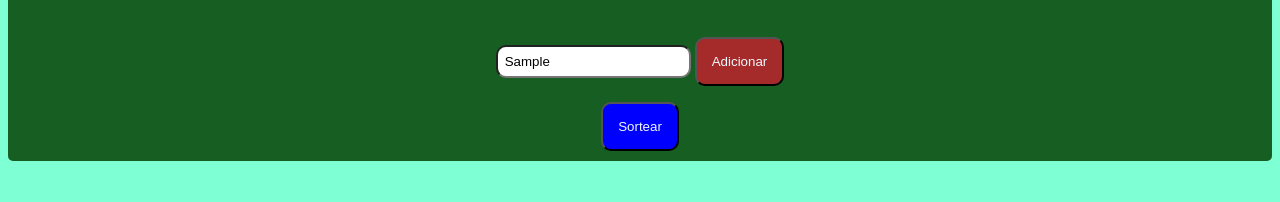
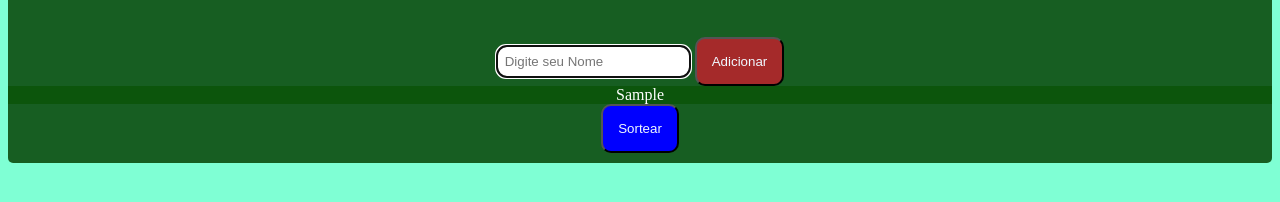
Before and after one commit to murilomouramoraes-spec/Trabalho-amigo-secreto, a plain HTML site: page 3DSL/index.html in a window 1280 px wide. Both pictures are taken after typing "Sample" into the empty fields and a click on the input "Adicionar". Shown: the part 452-654 px from the top of the page. Drawn offline with Linux system fonts and the light colour scheme.

Commit message:
Add files via upload

```diff
--- a/3DSL/index.html
+++ b/3DSL/index.html
@@ -14,12 +14,14 @@
         </div>
         <div id="parte2">
 <h1>Digite o nome do seus amigos</h1>
-<input type="text">
+<input type="text" id = "amigo" placeholder="Digite seu Nome">
 <input type="submit" value="Adicionar" id="botao1">
-<ul></ul>
-<ul></ul>
+<ul id = "lista"></ul>
+<ul id="resultado"></ul>
 <input type="submit" value="Sortear" id="botao2">
+
         </div>
     </div>
+    <script src="index.js/index.js"></script>
 </body>
 </html>
--- /dev/null
+++ b/3DSL/index.js/index.js
@@ -0,0 +1,21 @@
+let amigo = document.getElementById("amigo");
+let lista = document.getElementById ("lista");
+let amigos = []
+
+document.getElementById ("botao1").onclick =
+() => {
+    let nome = amigo.value.trim()
+    if (nome == ""){
+        alert ("Insira um nome");
+    }else{
+        amigos.push(nome)
+    lista.innerHTML += `<li>${nome}</li>`
+    amigo.value = ""
+    amigo.focus()
+    }
+}
+document.getElementById ("botao2").onclick =
+() => {
+    let indice = Math.floor(Math.random() * amigos.length)
+    resultado.innerHTML = `o Amigo sorteado é: ${amigos[indice]}`
+}
--- a/3DSL/style.css
+++ b/3DSL/style.css
@@ -35,3 +35,20 @@ input{
     color: aliceblue;
     margin-bottom: 10px;
 }
+#nome {
+    color: white
+}
+ul {
+    list-style-type: none;
+    padding: 0;
+    margin: 0;
+}
+li {
+    text-align: center;
+    color: white;
+    background-color:
+    rgb(12, 85, 12);
+}
+#resultado {
+    content: white;
+}
```
